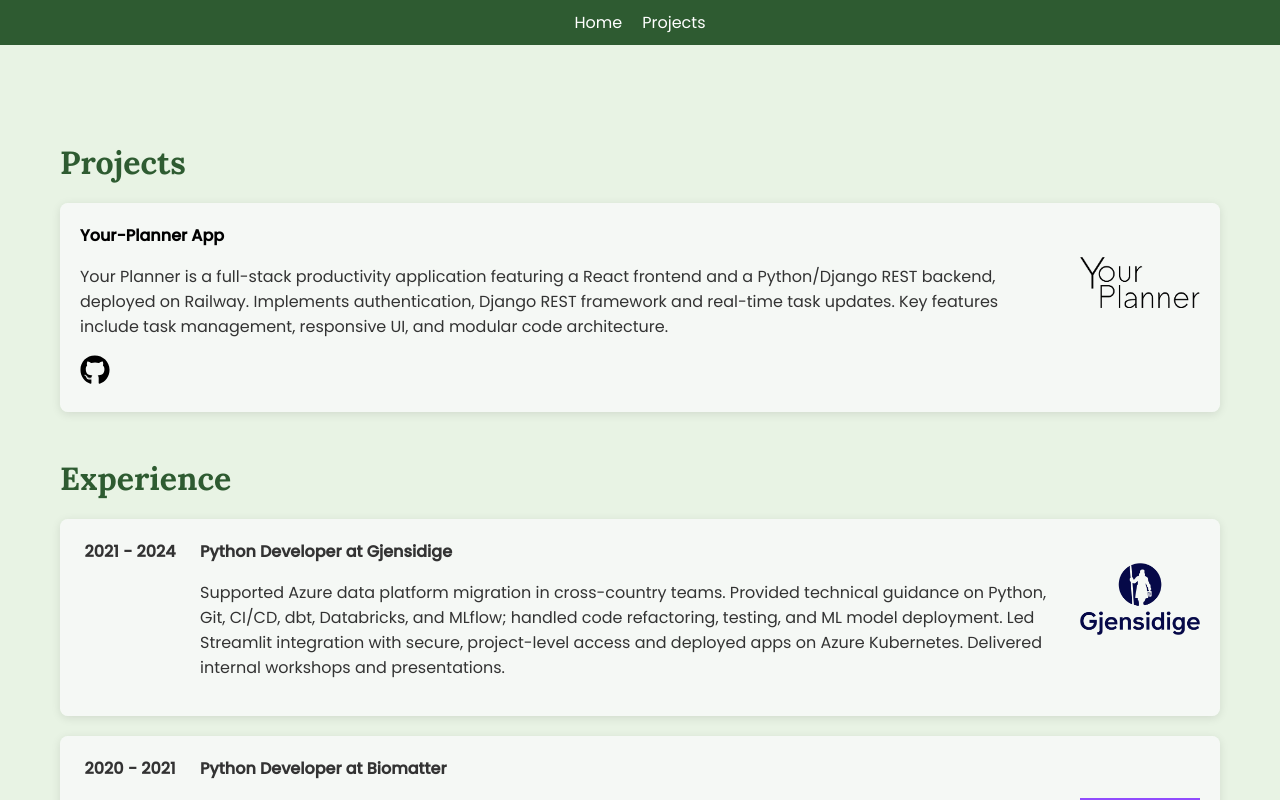
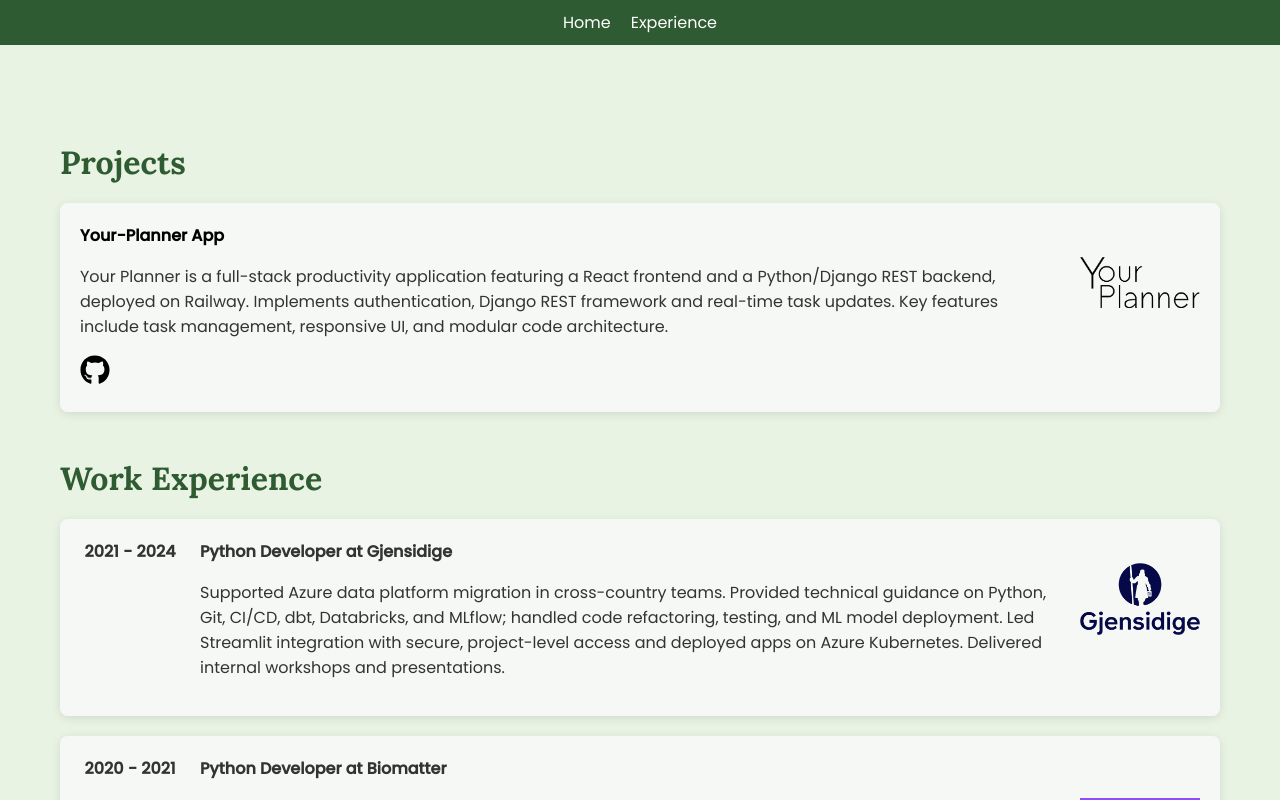
Before and after one commit to pusilvija/portfolio, a React (Create React App) app: page /projects in a window 1280 px wide. Built offline with nearby package versions, Linux system fonts and the light colour scheme.

Commit message:
restructure

```diff
--- a/src/App.js
+++ b/src/App.js
@@ -21,10 +21,11 @@ function App() {
                 <>
                   <div className="header-about-container">
                     <Header />
-                    <TechStack />
+                    <About />
                   </div>
                   <div className="offer-container">
-                    <About />
+                    <TechStack />
+
                   </div>
                 </>
               }
--- a/src/components/About.css
+++ b/src/components/About.css
@@ -26,7 +26,8 @@
   .header-about-container {
     flex-direction: column; /* Stack them vertically on smaller screens */
     align-items: center;
-    padding: 5px 5px;
+    padding: 1px 1px;
+    padding-top: 5px;
   }
   .about-section {
     font-size: 1rem;
--- a/src/components/Navbar.js
+++ b/src/components/Navbar.js
@@ -7,7 +7,7 @@ function Navbar() {
     <nav className="navbar">
       <ul>
         <li><Link to="/">Home</Link></li>
-        <li><Link to="/projects">Projects</Link></li>
+        <li><Link to="/projects">Experience</Link></li>
       </ul>
     </nav>
   );
--- a/src/components/Projects.js
+++ b/src/components/Projects.js
@@ -36,7 +36,7 @@ function Projects() {
           </div>
         </div>
 
-      <h2 id="work-experience">Experience</h2>
+      <h2 id="work-experience">Work Experience</h2>
 
         <div className="project">
           <div className="project-year">2021 - 2024</div>
--- a/src/components/TechStack.css
+++ b/src/components/TechStack.css
@@ -7,7 +7,7 @@ h2 {
 
 .tech-stack {
   display: grid; /* Use CSS Grid for layout */
-  grid-template-columns: repeat(2, 1fr); /* Create exactly two equal-width columns */
+  grid-template-columns: repeat(3, 1fr); /* Create exactly two equal-width columns */
   gap: 20px; /* Add spacing between columns and rows */
 }
 
--- a/src/components/TechStack.js
+++ b/src/components/TechStack.js
@@ -5,7 +5,7 @@ function TechStack() {
   return (
     <section id="offer" className="offer-section">
       <div className="offer-content">
-        <h2>My Tech Stack</h2>
+        {/* <h2>My Tech Stack</h2> */}
         <div className="tech-stack">
           <div className="tech-category">
             <h3>Languages</h3>
```
